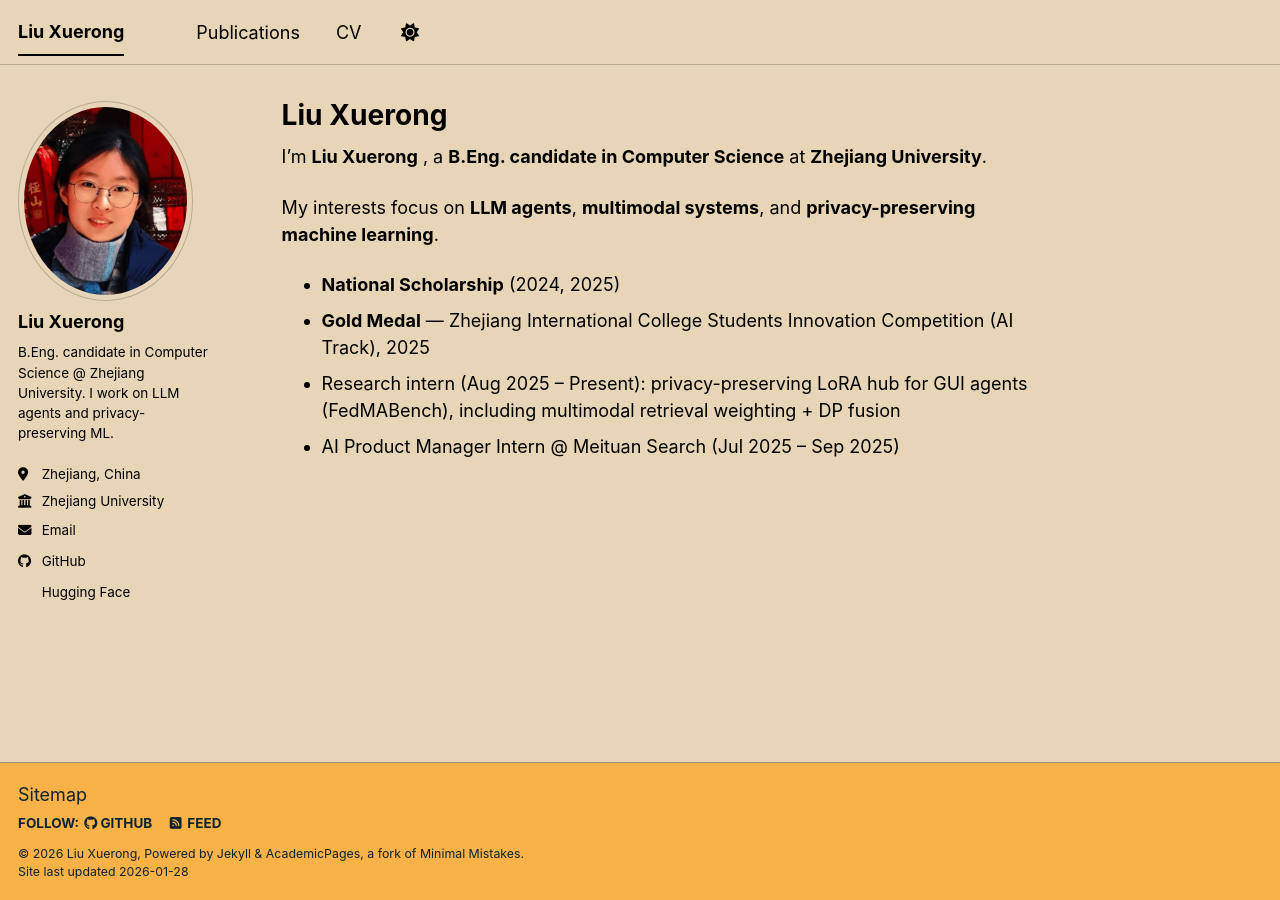
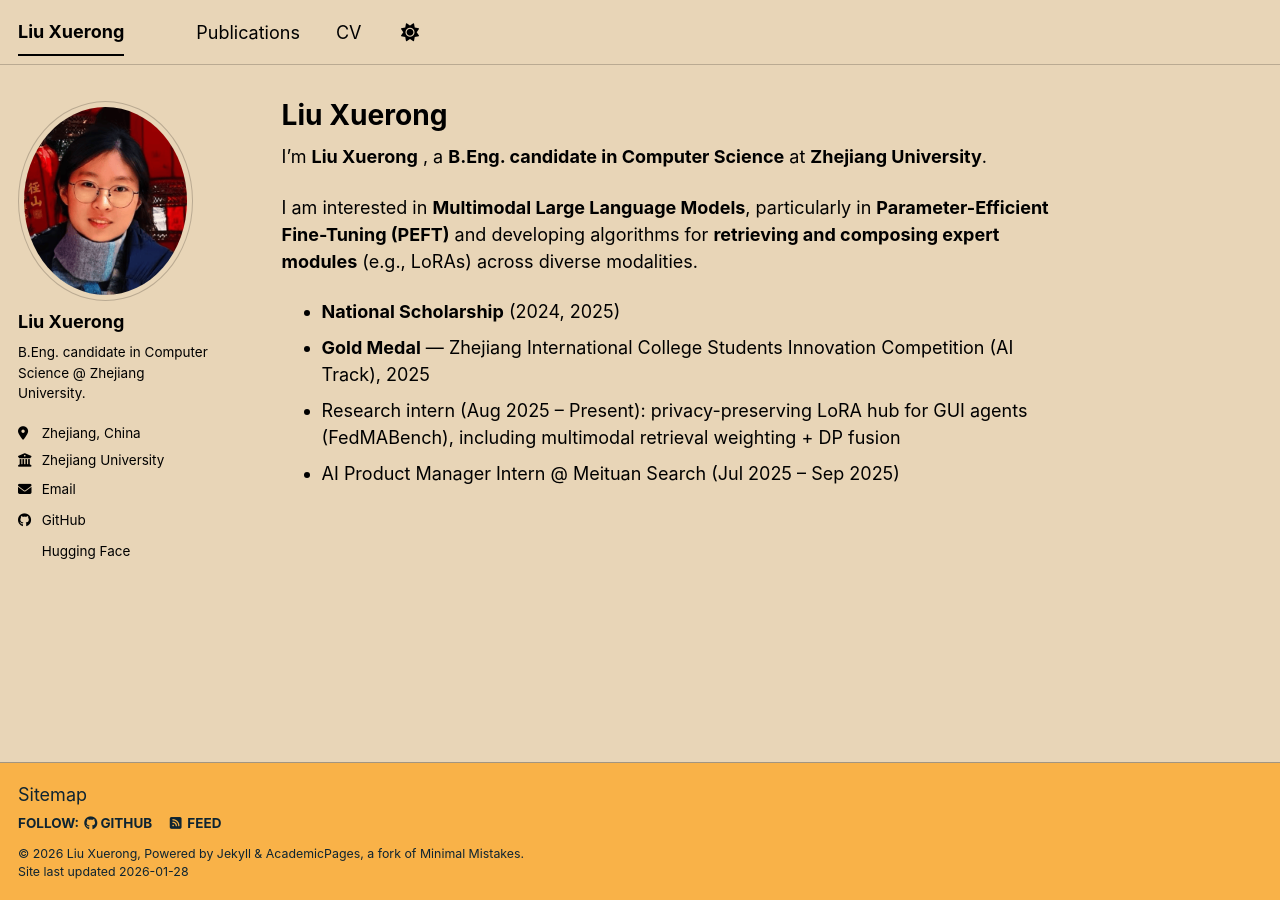
Before and after one commit to Sherry805139/Sherry805139.github.io, a Jekyll site: the page built from _pages/about.md, in a window 1280 px wide. Built offline with Jekyll 4.4.1, drawn with Linux system fonts in a browser that asks for light colours; a script bundle is joined from its source files by our own code; library files that are not in the unit come from our copies.

Commit message:
polish research interest

```diff
--- a/_config.yml
+++ b/_config.yml
@@ -26,7 +26,7 @@
   avatar           : "profile.png"
   name             : "Liu Xuerong"
   # pronouns         : "she/her"
-  bio              : "B.Eng. candidate in Computer Science @ Zhejiang University. I work on LLM agents and privacy-preserving ML."
+  bio              : "B.Eng. candidate in Computer Science @ Zhejiang University."
   location         : "Zhejiang, China"
   employer         : "Zhejiang University"
   uri              : # URL
--- a/_pages/about.md
+++ b/_pages/about.md
@@ -9,7 +9,7 @@
 
 I’m **Liu Xuerong** , a **B.Eng. candidate in Computer Science** at **Zhejiang University**.
 
-My interests focus on **LLM agents**, **multimodal systems**, and **privacy-preserving machine learning**.
+I am interested in **Multimodal Large Language Models**, particularly in **Parameter-Efficient Fine-Tuning (PEFT)** and developing algorithms for **retrieving and composing expert modules** (e.g., LoRAs) across diverse modalities.
 
 
 - **National Scholarship** (2024, 2025)
```
